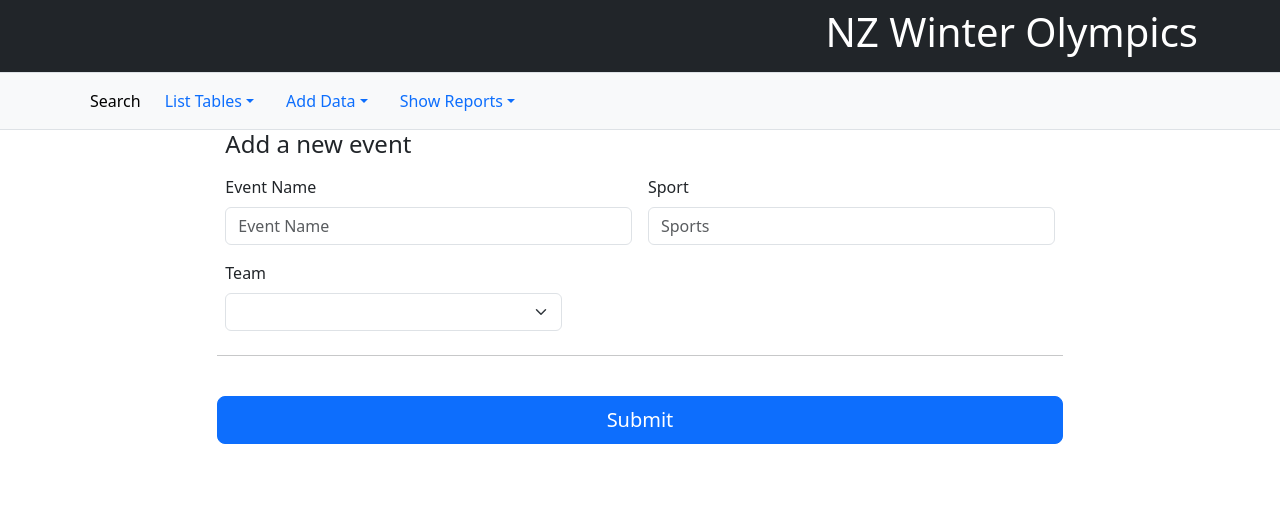
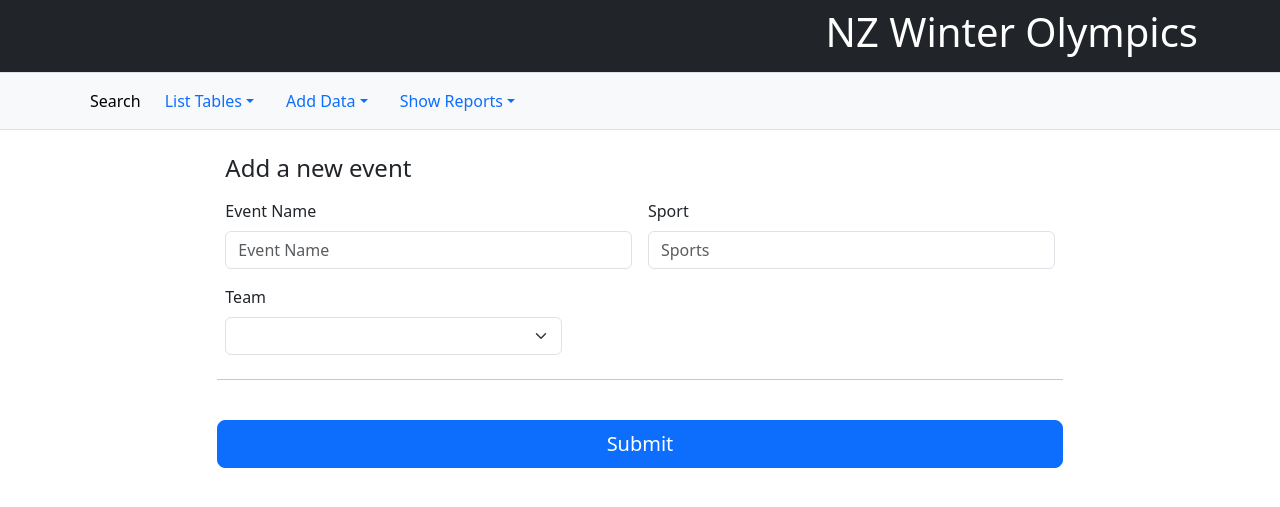
Before and after one commit to twoyoung/NZ-Olympics-Web-App, a Flask app: page /admin/addevents in a window 1280 px wide. Shown: the top 507 px of the page. Run offline with Flask 3, Linux system fonts and the light colour scheme; data that the repository does not hold is empty.

Commit message:
lower formatting

```diff
--- a/nzolywebapp/templates/addevents.html
+++ b/nzolywebapp/templates/addevents.html
@@ -2,7 +2,7 @@
 
 {% block content %}
 
-<div class="col-md-7 col-lg-8 container" >
+<div class="col-md-7 col-lg-8 container mt-4" >
         <h4 class="mb-3">Add a new event</h4>
 
 
--- a/nzolywebapp/templates/addmembers.html
+++ b/nzolywebapp/templates/addmembers.html
@@ -2,7 +2,7 @@
 
 {% block content %}
 
-<div class="col-md-7 col-lg-8 container" >
+<div class="col-md-7 col-lg-8 container mt-4" >
     <h4 class="mb-3">Add a member</h4>
     <form action="/admin/members/add" method = "POST" class="needs-validation" novalidate>
       <div class="row g-3">
--- a/nzolywebapp/templates/addscores.html
+++ b/nzolywebapp/templates/addscores.html
@@ -1,7 +1,7 @@
 {% extends "admin.html" %}
 
 {% block content %}
-<div class="col-md-7 col-lg-8 container" >
+<div class="col-md-7 col-lg-8 container mt-4" >
     <h4 class="mb-3">Add a score</h4>
     <form action="/admin/score/add" method = "POST" class="needs-validation" novalidate>
       <div class="row g-3">
--- a/nzolywebapp/templates/addstages.html
+++ b/nzolywebapp/templates/addstages.html
@@ -2,7 +2,7 @@
 
 {% block content %}
 
-<div class="col-md-7 col-lg-8 container" >
+<div class="col-md-7 col-lg-8 container mt-4" >
     <h4 class="mb-3">Add a new event stage</h4>
     <form action="/admin/stage/add" method = "POST" class="needs-validation" novalidate>
       <div class="row g-3">
--- a/nzolywebapp/templates/editmember.html
+++ b/nzolywebapp/templates/editmember.html
@@ -2,7 +2,7 @@
 
 {% block content %}
 
-<div class="col-md-7 col-lg-8 container" >
+<div class="col-md-7 col-lg-8 container mt-4" >
     <h4 class="mb-3">Edit a member</h4>
     <form action="/admin/updatemembers" method = "POST" class="needs-validation" novalidate>
         <div class="row g-3">
```
Also changed, not shown: nzolywebapp/templates/admin.html (indentation only).
